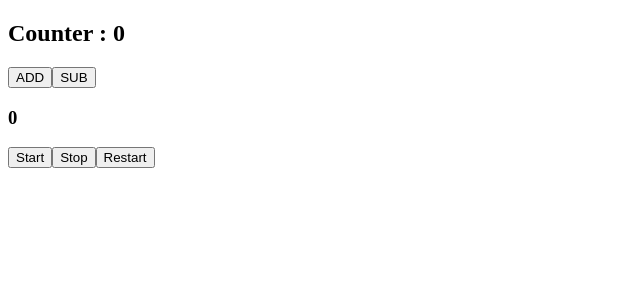
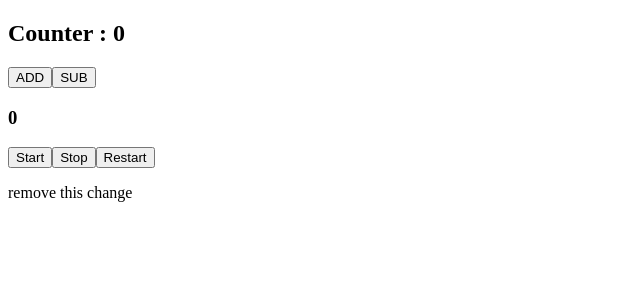
Before and after one commit to callmeehimanshu/machineCodingRound, a React (Vite) app in the folder vite-project/: page / in a window 1280 px wide. Shown: the top 300 px of the page, without its empty margins (0-640 px from the left). Built offline with nearby package versions, Linux system fonts and the light colour scheme.

Commit message:
revert without commit id

```diff
--- a/vite-project/src/App.jsx
+++ b/vite-project/src/App.jsx
@@ -11,7 +11,7 @@ function App() {
     <>
     <CounterTest/>
      <StopWatchTest/>
-
+     <p>remove this change</p>
     </>
   )
 }
```
